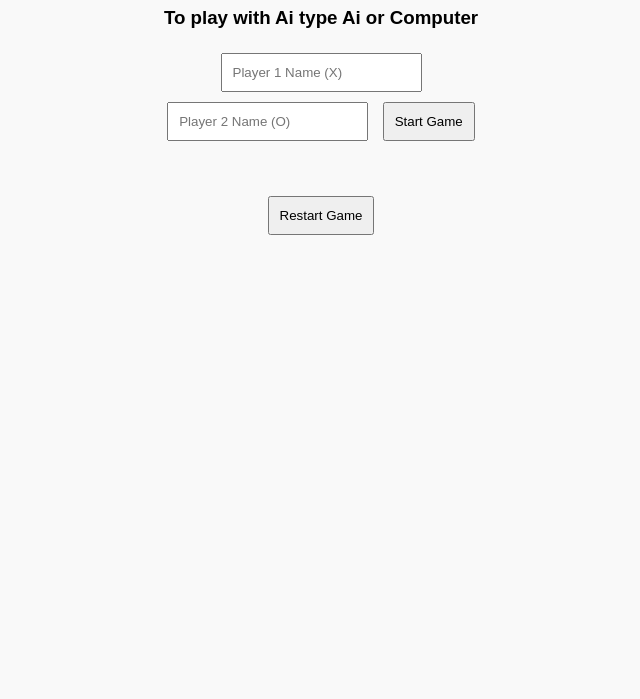
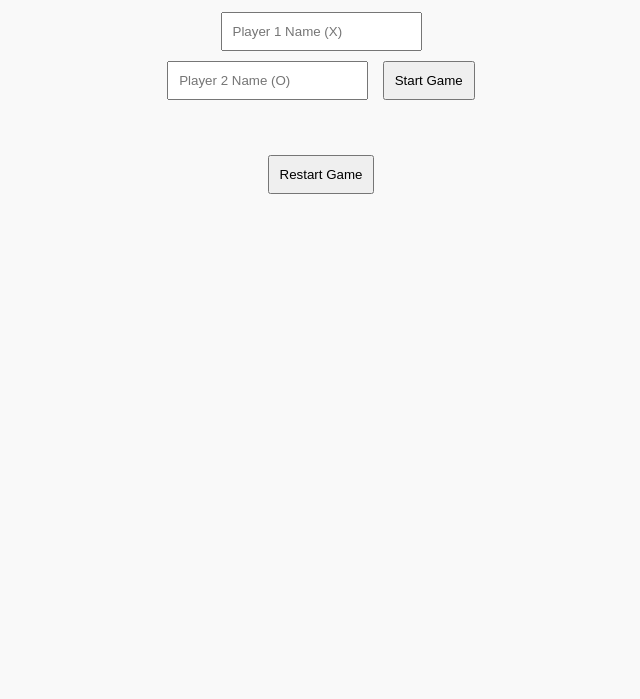
Before and after one commit to Tank209-stack/tic-tac-toe, a plain HTML site: page index.html in a window 1280 px wide. Shown: the part 101-800 px from the top of the page, without its empty margins (319-959 px from the left). Drawn offline with Linux system fonts and the light colour scheme.

Commit message:
minor adjustment

```diff
--- a/index.html
+++ b/index.html
@@ -9,7 +9,6 @@
 <body>
   <div class="container">
     <h1>Tic Tac Toe</h1>
-    <h3>To play with Ai type  Ai or Computer</h3>
     <div class="inputs">
       <input type="text" id="player1" placeholder="Player 1 Name (X)">
       <input type="text" id="player2" placeholder="Player 2 Name (O)">
```
Also changed, not shown: 1 other file.
